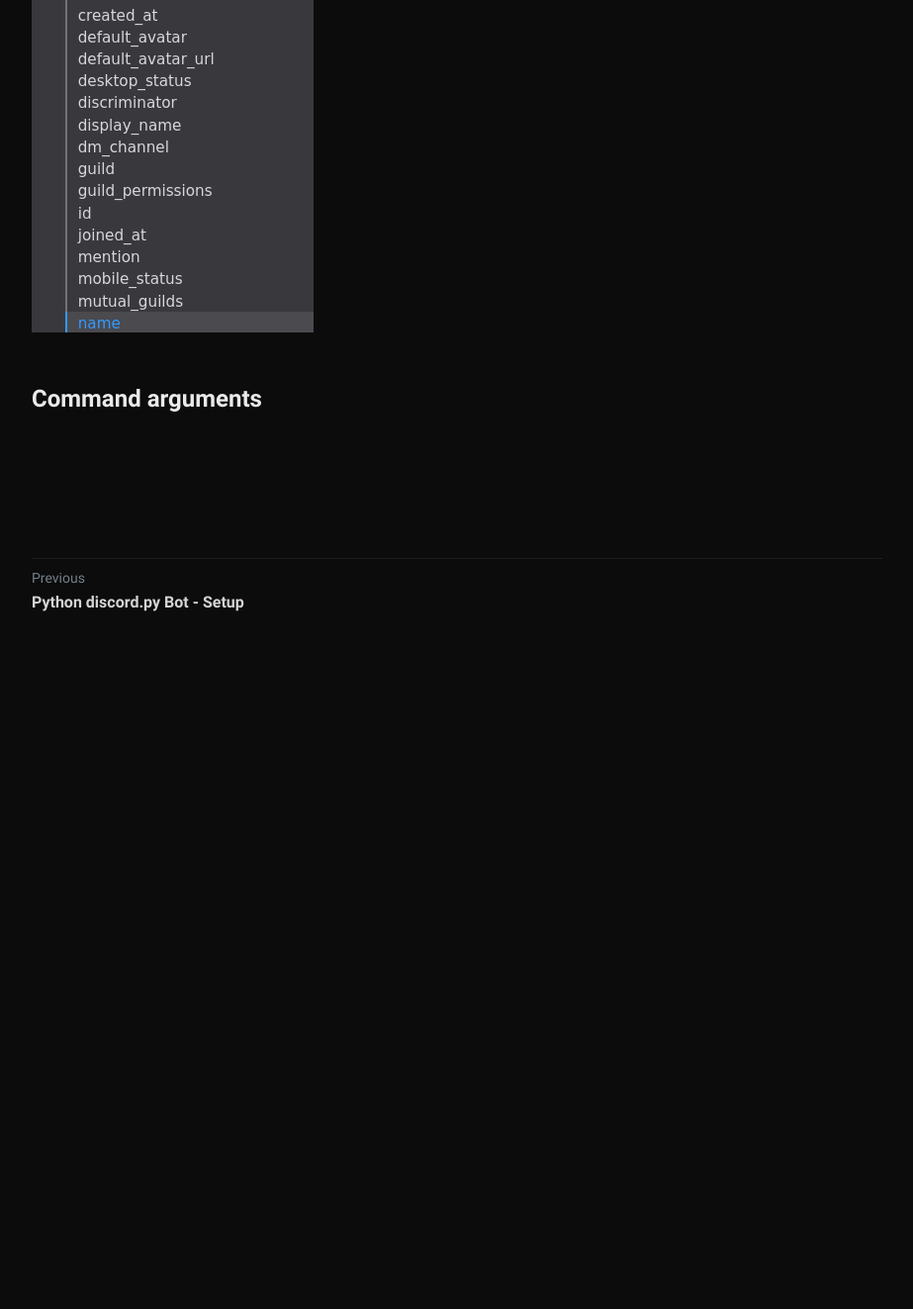
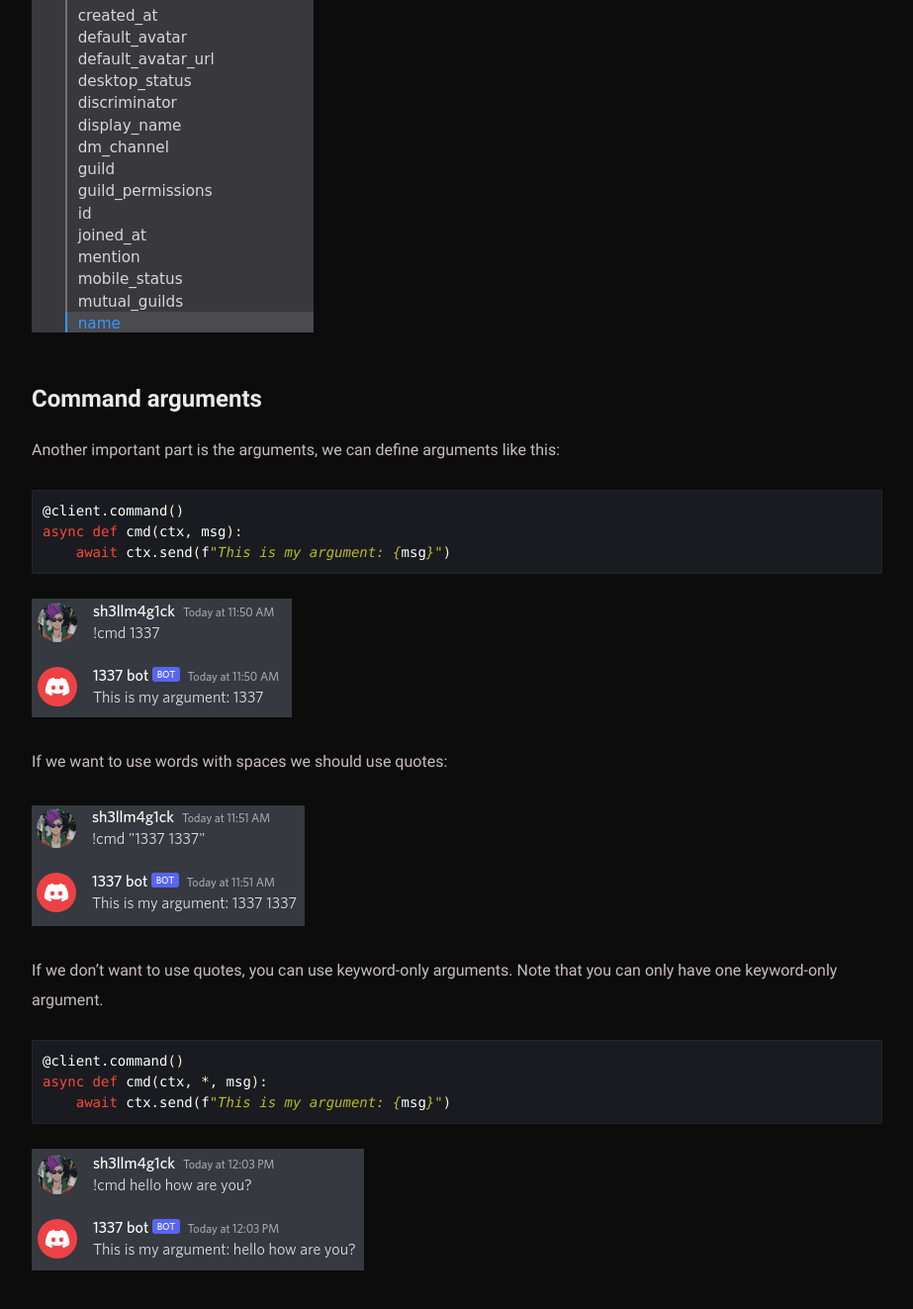
Before and after one commit to sh3llm4g1ck/sh3llm4g1ck.github.io, a Jekyll site: the page built from _posts/python-discord.py-bot-commands/2022-05-07-python-discord.py-bot-commands.md, in a window 1280 px wide and 1400 px high, scrolled down 1771 px. Shown: the top 1323 px of the window at 99% size, without its empty margins (178-1101 px from the left). Built offline with Jekyll 4.4.1, drawn with Linux system fonts in a browser that asks for light colours; before the commit the page ends 2401 px from its top, so only the background shows below that; some of the changed text lies outside the part shown.

Commit message:
Update 2022-05-07-python-discord.py-bot-commands.md

````diff
--- a/_posts/python-discord.py-bot-commands/2022-05-07-python-discord.py-bot-commands.md
+++ b/_posts/python-discord.py-bot-commands/2022-05-07-python-discord.py-bot-commands.md
@@ -32,12 +32,36 @@ async def cmd(ctx):
 
 ![](https://raw.githubusercontent.com/sh3llm4g1ck/sh3llm4g1ck.github.io/main/_posts/python-discord.py-bot-commands/images/2.png)
 
-Υou may feel confused now, what is `{ctx.author.name}`!? I'll share the logic with you how to read the documentation.
+Υou may feel confused now, WTF is `{ctx.author.name}` !? I'll share the logic with you how to read the documentation.
 
-`ctx` is the parameter always have to be first then is the attribute `author`. If we click on `author` tell us that is a `Member` and member has other attributes like the `name`. Check the screenshots below.
+`ctx` is the parameter always have to be first then is the attribute `author`. If we click on `author` tell us that is a `Member` and member has other attributes like the `name`. Apply the same logic with the other attributes.
 
 ![](https://raw.githubusercontent.com/sh3llm4g1ck/sh3llm4g1ck.github.io/main/_posts/python-discord.py-bot-commands/images/3.png)
 
 ![](https://raw.githubusercontent.com/sh3llm4g1ck/sh3llm4g1ck.github.io/main/_posts/python-discord.py-bot-commands/images/4.png)
 
 # Command arguments
+
+Another important part is the arguments, we can define arguments like this:
+
+```python
+@client.command()
+async def cmd(ctx, msg):
+    await ctx.send(f"This is my argument: {msg}")
+```
+
+![](https://raw.githubusercontent.com/sh3llm4g1ck/sh3llm4g1ck.github.io/main/_posts/python-discord.py-bot-commands/images/5.png)
+
+If we want to use words with spaces we should use quotes:
+
+![](https://raw.githubusercontent.com/sh3llm4g1ck/sh3llm4g1ck.github.io/main/_posts/python-discord.py-bot-commands/images/6.png)
+
+If we don't want to use quotes, you can use keyword-only arguments. Note that you can only have one keyword-only argument.
+
+```python
+@client.command()
+async def cmd(ctx, *, msg):
+    await ctx.send(f"This is my argument: {msg}")
+```
+
+![](https://raw.githubusercontent.com/sh3llm4g1ck/sh3llm4g1ck.github.io/main/_posts/python-discord.py-bot-commands/images/7.png)
````
